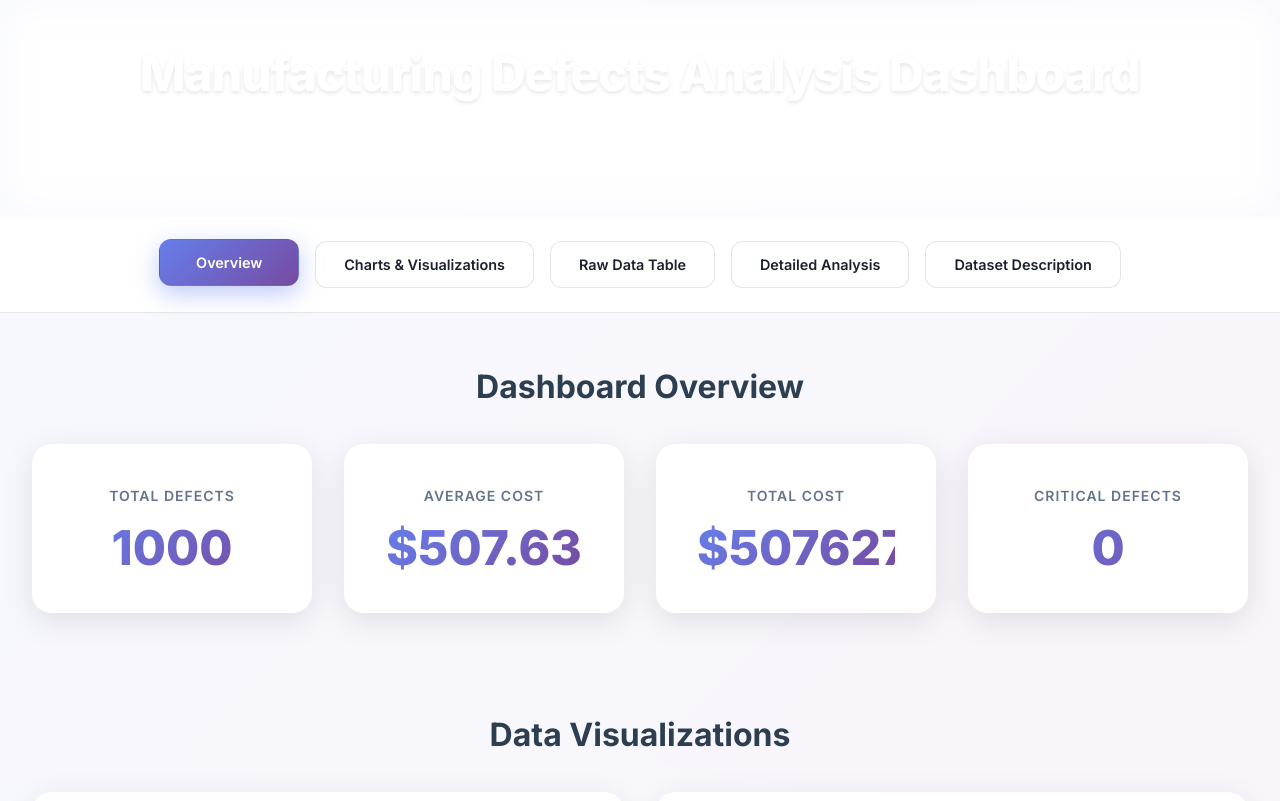
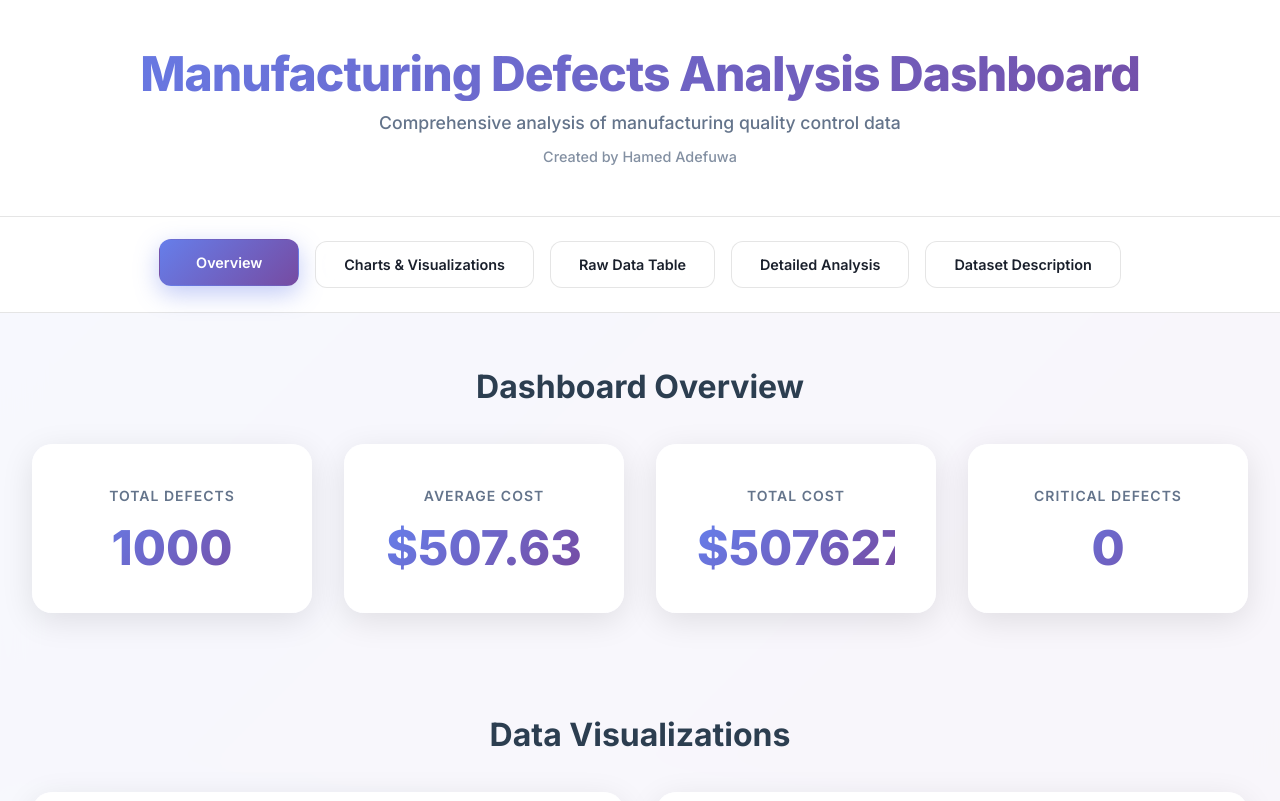
Before and after one commit to hadefuwa/data-analysis, a React (Vite) app in the folder manufacturing-defects-dashboard/: page / in a window 1280 px wide. Shown: the top 801 px of the page. Built offline with nearby package versions, Linux system fonts and the light colour scheme.

Commit message:
Fix header text visibility with proper contrast and gradient styling

```diff
--- a/manufacturing-defects-dashboard/src/App.css
+++ b/manufacturing-defects-dashboard/src/App.css
@@ -36,13 +36,13 @@ body {
   right: 50%;
   margin-left: -50vw;
   margin-right: -50vw;
-  background: rgba(255, 255, 255, 0.1);
+  background: rgba(255, 255, 255, 0.95);
   backdrop-filter: blur(20px);
   -webkit-backdrop-filter: blur(20px);
-  color: white;
+  color: #1a202c;
   padding: 3rem 0;
   text-align: center;
-  border-bottom: 1px solid rgba(255, 255, 255, 0.2);
+  border-bottom: 1px solid rgba(0, 0, 0, 0.1);
   z-index: 1;
 }
 
@@ -51,14 +51,18 @@ body {
   margin-bottom: 0.5rem;
   font-weight: 800;
   letter-spacing: -0.02em;
-  text-shadow: 0 2px 4px rgba(0, 0, 0, 0.1);
+  background: linear-gradient(135deg, #667eea 0%, #764ba2 100%);
+  -webkit-background-clip: text;
+  -webkit-text-fill-color: transparent;
+  background-clip: text;
 }
 
 .header p {
   font-size: 1.1rem;
-  opacity: 0.9;
+  color: #64748b;
   max-width: 600px;
   margin: 0 auto;
+  font-weight: 500;
 }
 
 /* Navigation */
```
